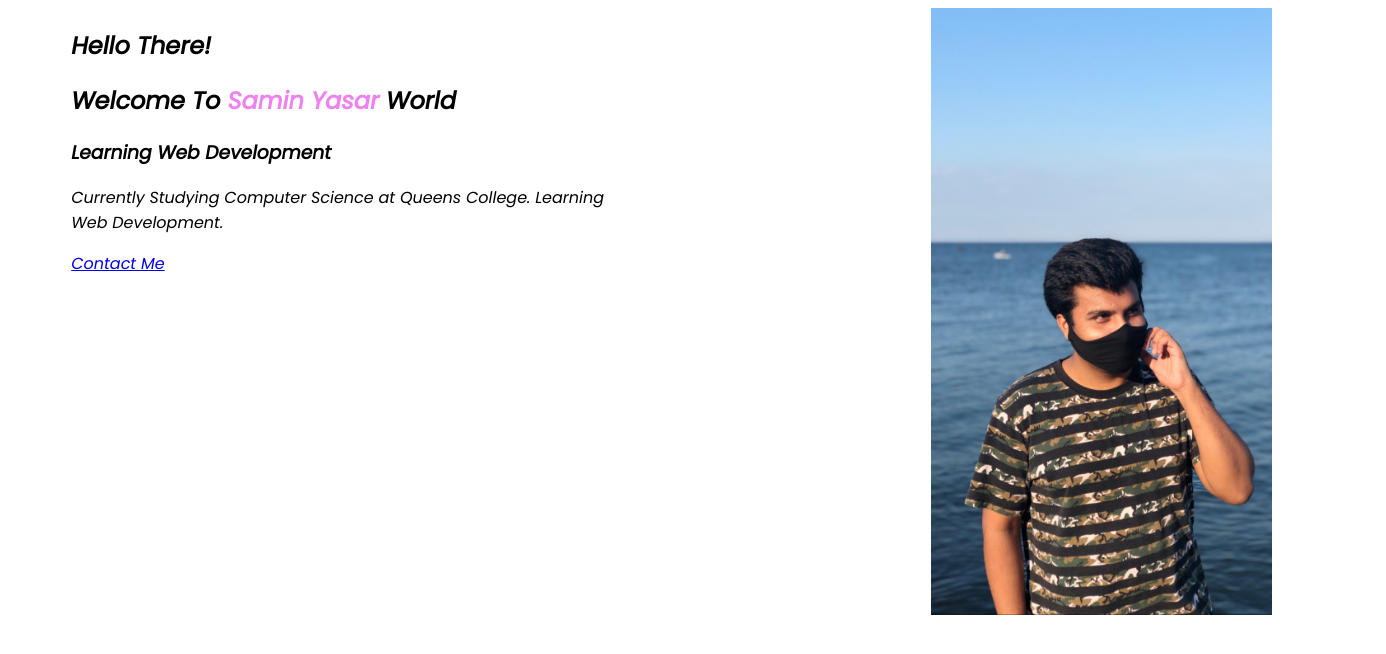
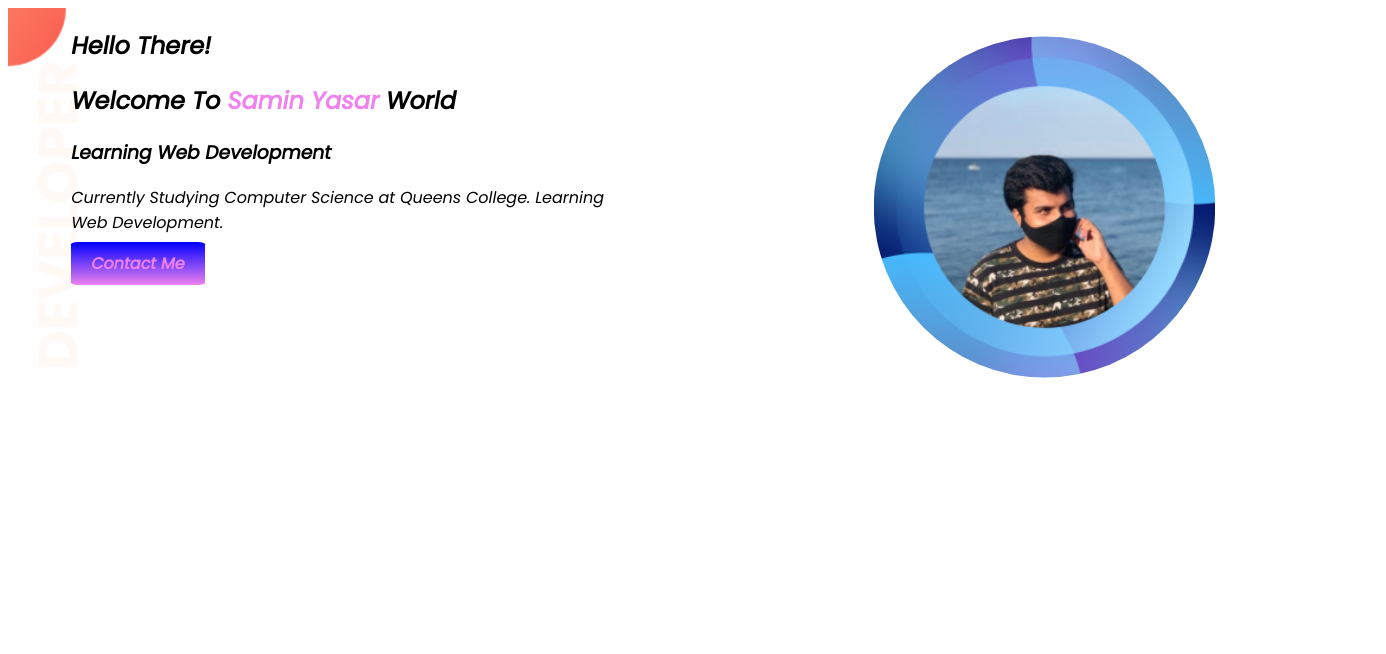
Before and after one commit to Saminyasar242/developer-portfolio, a plain HTML site: page index.html in a window 1280 px wide. Shown: the whole page, 1386 px wide, since content can reach past the window. Drawn offline with Linux system fonts and the light colour scheme.

Commit message:
jhamela-commit

```diff
--- a/index.html
+++ b/index.html
@@ -13,17 +13,17 @@
 </head>
 
 <body>
-    <section>
+    <section class="top-banner">
         <div class="half-width">
             <h1> Hello There!</h1>
             <h1> Welcome To <span class="violet-color">Samin Yasar </span>World</h1>
             <h3> Learning Web Development</h3>
             <p> Currently Studying Computer Science at Queens College. Learning Web Development.</p>
-            <a class="link-button" target="blank" href="https://www.linkedin.com/in/samin-yasar-0b6927181"> Contact
+            <a class="link-button" target="blank" href="https://www.linkedin.com/in/samin-yasar-0b6927181">Contact
                 Me</a>
         </div>
         <div class="half-width">
-            <img src="showOff/IMG_mask.jpg">
+            <img src="showOff/853AF3AC-F2F3-4E09-A892-78721E2D9DC3.png">
         </div>
     </section>
 </body>
--- a/style.css
+++ b/style.css
@@ -14,8 +14,25 @@ section{
 .half-width{
     width: 60%;
     padding-left: 5%;
+    border-radius: 10px;
 }
 .half-width img {
     width: 60%;
-    padding-left: 40%;
+    padding-top: 5%;
+    padding-bottom: 5%;
+    padding-right: 30%;
+    padding-left: 30%;
+    border-radius: 2000%;
 }
+.link-button{
+    text-decoration: none;
+    background-image: linear-gradient(blue,violet);
+    color:violet;
+    font-weight: 800;
+    padding: 10px 20px;
+    border-radius: 5%;
+}
+.top-banner{
+    background-image: url(images/top-banner.png);
+    background-repeat: no-repeat;
+}
```
Also changed, not shown: showOff/853AF3AC-F2F3-4E09-A892-78721E2D9DC3.png (added), showOff/tomm.png (added).
